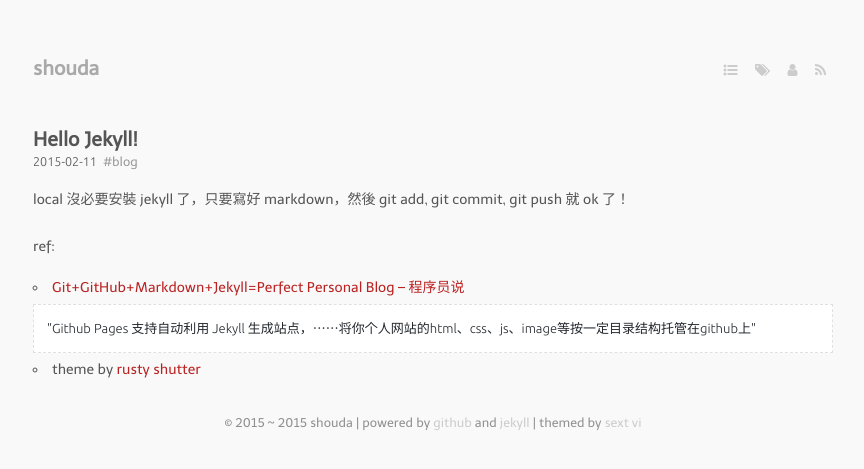
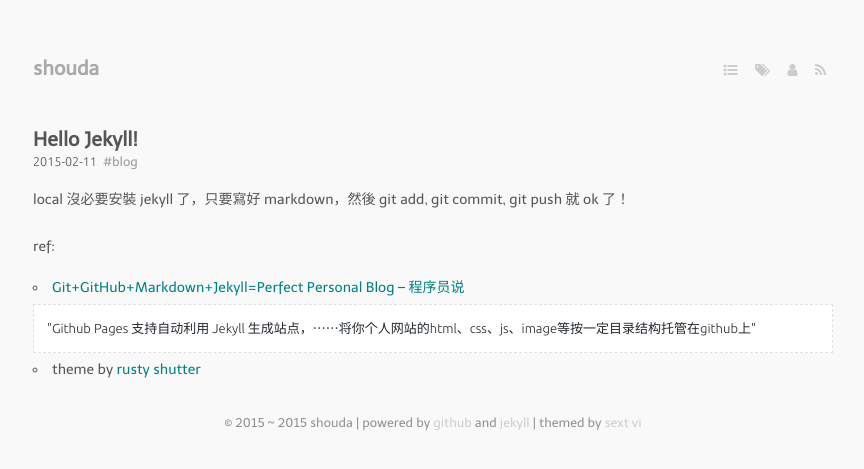
Before and after one commit to shouda/shouda.github.io, a Jekyll site: the page built from _posts/2015-02-11-hello-Jekyll.markdown, in a window 1280 px wide. Shown: the top 469 px of the page, without its empty margins (207-1071 px from the left). Built offline with Jekyll 4.4.1, drawn with Linux system fonts in a browser that asks for light colours; nearby versions of some CDN libraries; Markdown is read by kramdown in place of the engine named in the settings.

Commit message:
update css

```diff
--- a/media/css/style.css
+++ b/media/css/style.css
@@ -43,9 +43,9 @@ hr {
 
 a, header #header h1 a, article .title a, article .meta .tags a, article .divider a {
   text-decoration: none;
-  color: #bb2222; }
+  color: #008080; }
   a:hover, header #header h1 a:hover, article .title a:hover, article .meta .tags a:hover, article .divider a:hover {
-    color: #dd1144; }
+    color: #008040; }
 
 blockquote, pre code {
   background-color: #f8f8f8;
--- a/media/css/style.scss
+++ b/media/css/style.scss
@@ -29,7 +29,7 @@ li { padding: .2em 0; list-style-type:circle; }
 hr { width: 4em; border: none; border-top: 1px dashed #d0d0d0; border-bottom: 1px dashed #f9f9f9; }
 .center { text-align: center; }
 ::selection { color: #fff; background-color: #333; }
-a { text-decoration: none; color: #bb2222; &:hover { color: #dd1144; }; }
+a { text-decoration: none; color: #008080; &:hover { color: #008040; }; }
 blockquote { background-color: #f8f8f8; padding: 0 1em; border: 1px dashed #eee !important; border-color: #e0e0e0 !important; font-size: 13px; line-height: 1.6; display: block; overflow: auto; }
 pre code { @extend blockquote; }
 code { background-color: #f8f8f8; padding: 2px 5px; border: 1px dashed #e0e0e0; font-family: #{$monospace}; }
```
